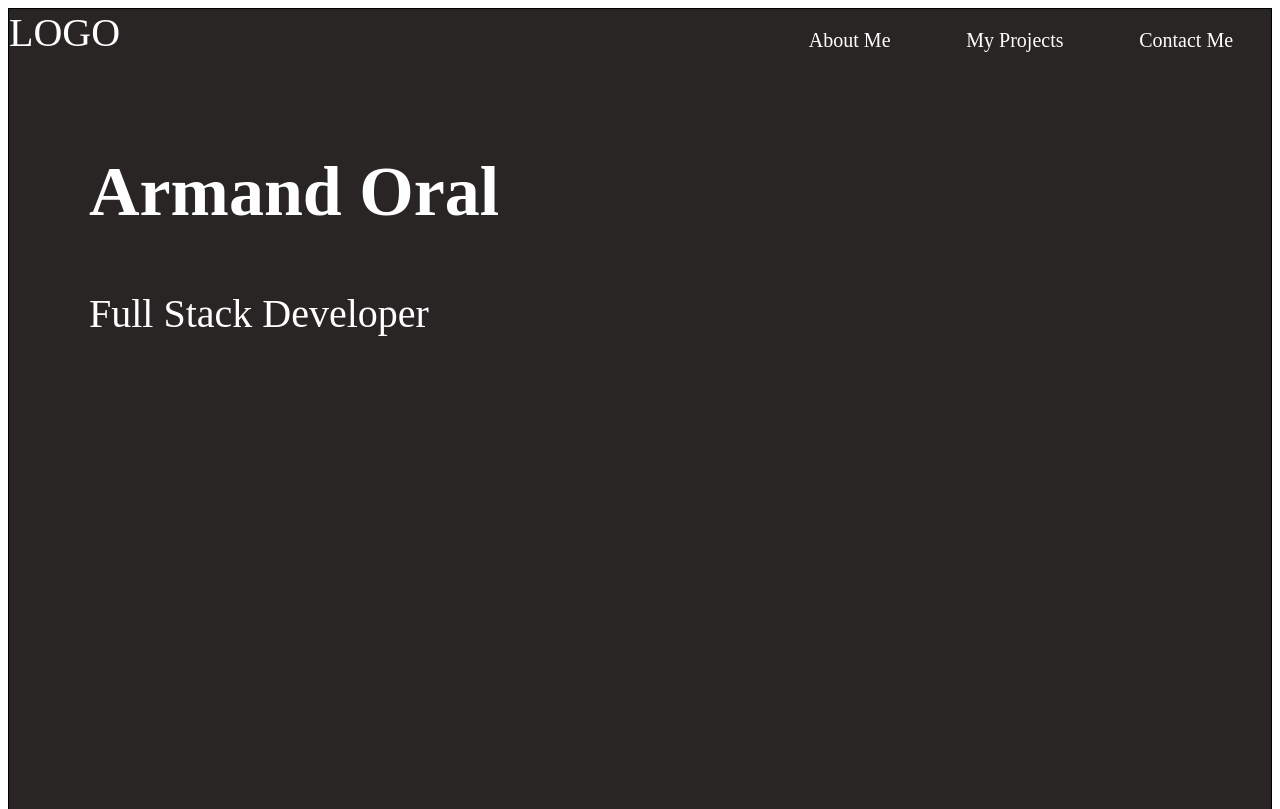
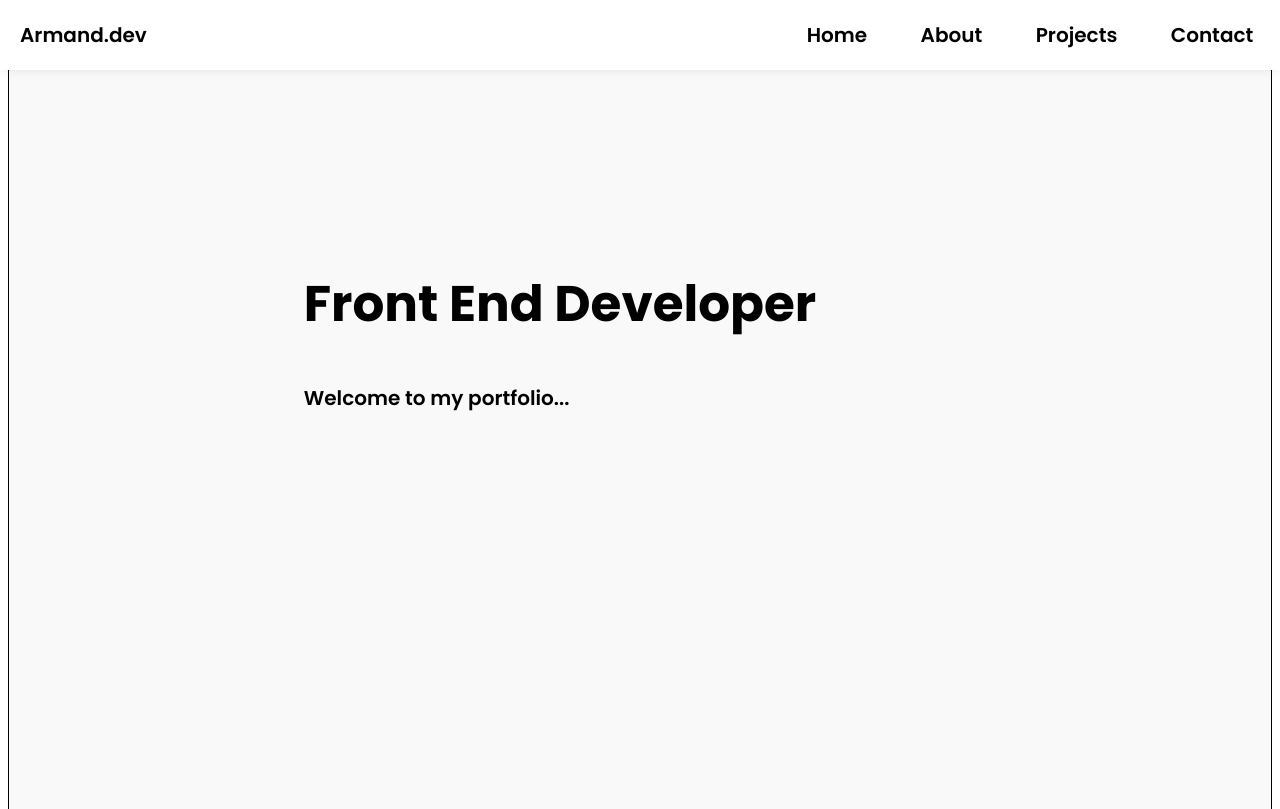
Before and after one commit to Armand2312/Portfolio, a plain HTML site: page Portfolio/index.html in a window 1280 px wide. Shown: the top 809 px of the page. Drawn offline with Linux system fonts and the light colour scheme.

Commit message:
changes to navbar

```diff
--- a/Portfolio/index.html
+++ b/Portfolio/index.html
@@ -1,31 +1,42 @@
 <!DOCTYPE html>
 <html>
+
 <head>
-            <link rel="stylesheet" href="styles.css" />
+    <link rel="stylesheet" href="src/styles.css" />
+    <link rel="preconnect" href="https://fonts.googleapis.com">
+    <link rel="preconnect" href="https://fonts.gstatic.com" crossorigin>
+    <link href="https://fonts.googleapis.com/css2?family=Poppins:wght@600;700;800&display=swap" rel="stylesheet">
     <title>Portfolio</title>
     <meta charset="UTF-8" />
 </head>
+
 <body>
 
 
     <section class="hero">
         <nav>
-                        <div>LOGO</div>
+            <div class="logo">Armand.dev</div>
             <ul>
-                            <li>About Me</li>
-                            <li>My Projects</li>
-                            <li>Contact Me</li>
+                <li>Home</li>
+                <li>About</li>
+                <li>Projects</li>
+                <li>Contact</li>
             </ul>
         </nav>
+        <div class="hero-area">
             <div class="hero-text">
-                        <h1>Armand Oral</h1>
-                        <p>Full Stack Developer</p>
+                <h1>Front End Developer</h1>
+                <p>Welcome to my portfolio...</p>
             </div>
+            <div class="hero-img"></div>
+        </div>
+
     </section>
     <section></section>
     <section></section>
     <footer></footer>
 
-            <script src="app.js"></script>
+    <script src="src/app.js"></script>
 </body>
+
 </html>
--- /dev/null
+++ b/Portfolio/src/styles.css
@@ -0,0 +1,66 @@
+section {
+    height: 500px;
+    background-color: blue;
+    border: solid black 1px;
+}
+.hero{
+    background-color: #f9f9f9;
+    height: 100vh;
+    color: black;
+    font-size: 40px;
+}
+footer{
+    height: 500px;
+    background-color: black;
+}
+nav {
+    display: flex;
+    justify-content: space-between;
+    background-color: #fff;
+    box-shadow: 0 0 10px rgba(0,0,0,.09);
+    position: fixed;
+    left: 0;
+    top: 0;
+    right: 0;
+}
+ul {
+    display: flex;
+    list-style-type: none;
+    width: 500px;
+    justify-content: space-around;
+    font-size: 20px;
+}
+li {
+    /* width: 200px; */
+    text-decoration: none;
+    color: black;
+}
+h1 {
+    font-size: 50px;
+}
+p {
+    font-size: 20px;
+}
+.hero-text{
+    margin: 80px;
+}
+.hero-area {
+    display: flex;
+    /* flex-direction: row; */
+    height: 80%;
+    justify-content: center;
+    gap: 10rem;
+    position: relative;
+    align-items: center;
+}
+.hero-img {
+    background-image: url(imgs/IMG_2949.PNG);
+}
+.logo{
+    font-size: 20px;
+    margin-top: 20px;
+    margin-left: 20px;
+}
+body{
+    font-family: 'Poppins', sans-serif;
+}
--- a/Portfolio/styles.css
+++ /dev/null
@@ -1,37 +0,0 @@
-section {
-    height: 500px;
-    background-color: blue;
-    border: solid black 1px;
-}
-.hero{
-    background-color: rgb(41, 37, 37);
-    height: 100vh;
-    color: white;
-    font-size: 40px;
-}
-footer{
-    height: 500px;
-    background-color: black;
-}
-nav {
-    display: flex;
-    justify-content: space-between;
-}
-ul {
-    display: flex;
-    list-style-type: none;
-    width: 500px;
-    justify-content: space-around;
-    font-size: 20px;
-}
-li {
-    /* width: 200px; */
-    text-decoration: none;
-    color: white;
-}
-h1 {
-    font-size: 70px;
-}
-.hero-text{
-    margin: 80px;
-}
```
Also changed, not shown: Portfolio/src/app.js (added), Portfolio/src/imgs/IMG_2949.PNG (added). Lines whose indentation alone changed are shown as unchanged.
